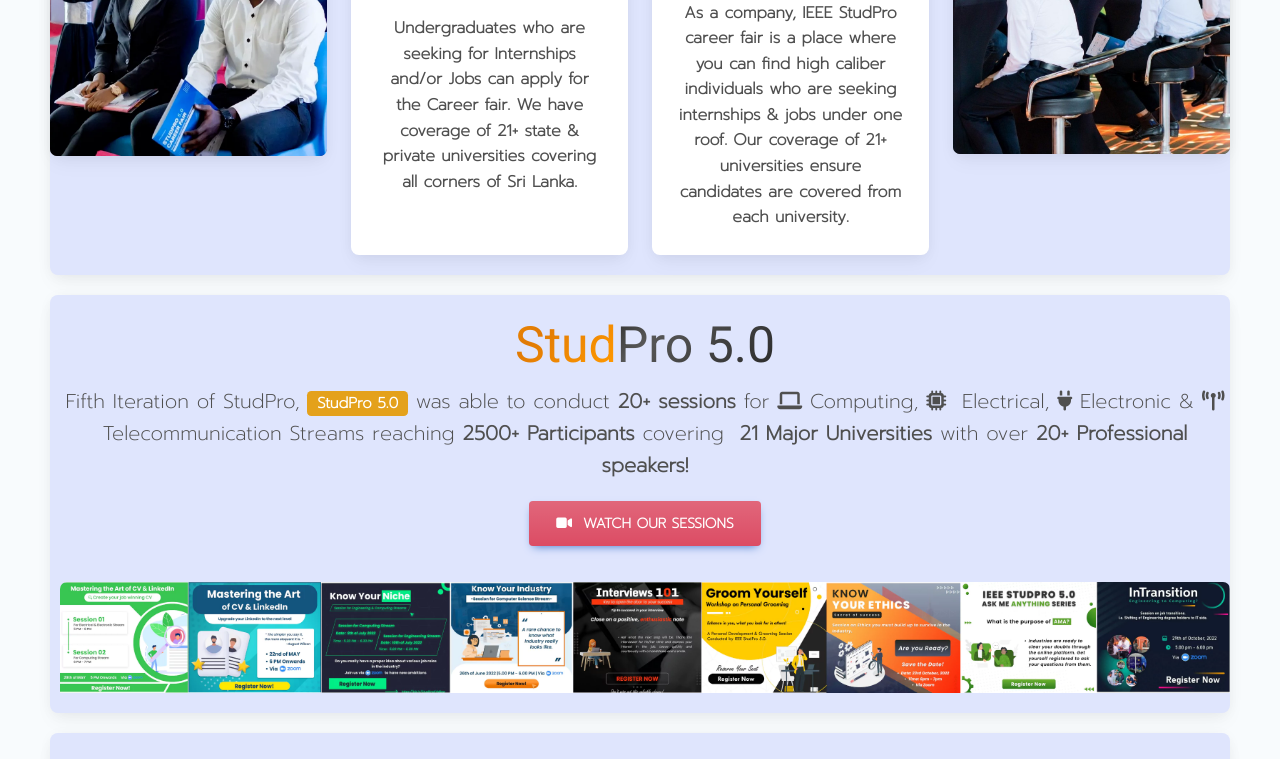
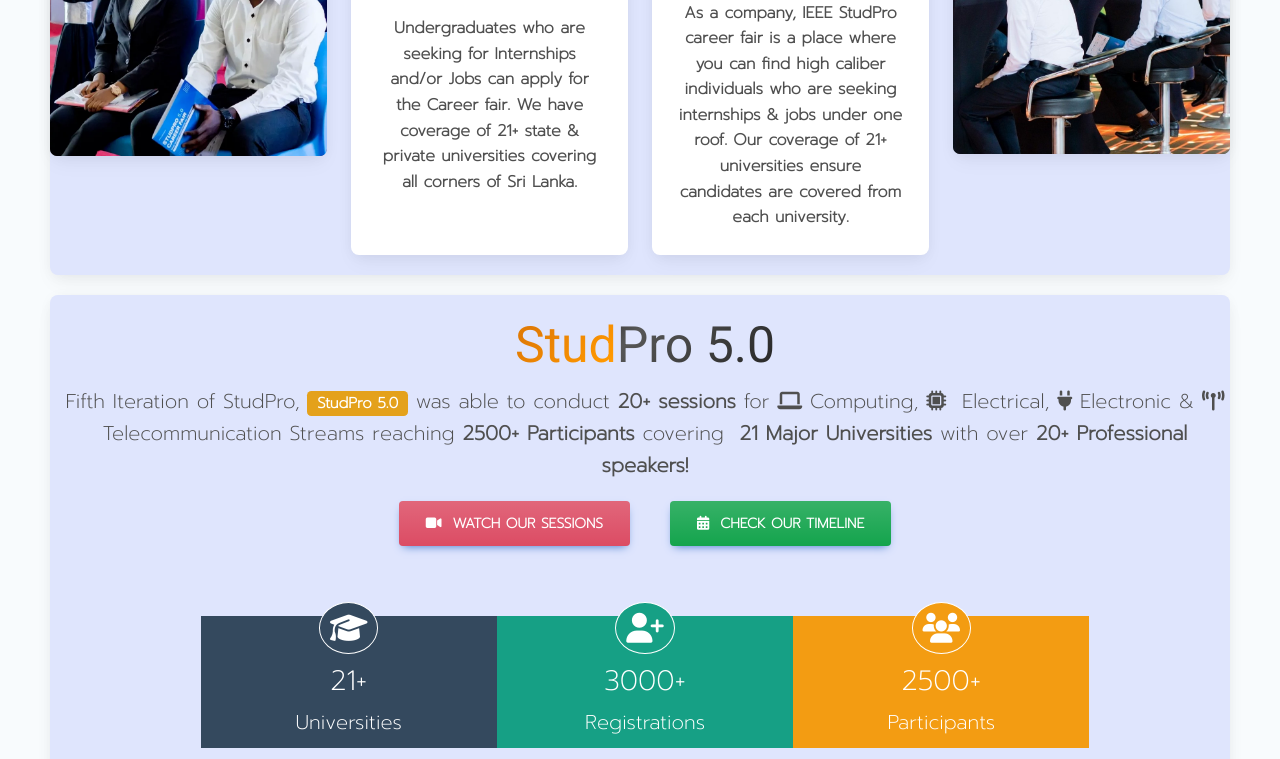
Before and after one commit to SuiCxDe007/studpro-ng, a React (Create React App) app: page / in a window 1280 px wide. Shown: the part 2000-2759 px from the top of the page. Built offline with nearby package versions, Linux system fonts and the light colour scheme; no server answers; the database is empty; a web font is replaced by a local one.

Commit message:
add stats to landing screen

```diff
--- a/src/components/UI/WhatIs/WhatIs-component.js
+++ b/src/components/UI/WhatIs/WhatIs-component.js
@@ -240,9 +240,57 @@
                             <MDBBtn onClick={() => navigate("sessions")} className={'bg-danger bg-gradient'} size='lg'
                                     style={{margin: "20px"}}><MDBIcon fas
                                                                       icon="video"/> &nbsp;
-                                <b>Watch Our Sessions</b></MDBBtn><br/>
+                                <b>Watch Our Sessions</b></MDBBtn>
+                            <MDBBtn onClick={() => navigate("timeline")} className={'bg-success bg-gradient'} size='lg'
+                                    style={{margin: "20px"}}><i className="fas fa-calendar-alt"/> &nbsp;
+                                <b>Check Our Timeline</b></MDBBtn>
+                            <br/>
+                            <div className="main-part">
+                                <div className="cpanel">
+                                    <div className="icon-part">
+                                        <i className="fa fa-graduation-cap" aria-hidden="true"></i><br/>
+                                        <h3>21+</h3>
+                                        <p>Universities</p>
+                                    </div>
+                                </div>
+                                <div className="cpanel cpanel-green">
+                                    <div className="icon-part">
+                                        <i className="fa fa-user-plus" aria-hidden="true"></i><br/>
+                                        <h3>3000+</h3>
+                                        <p>Registrations</p>
+                                    </div>
+                                </div>
+                                <div className="cpanel cpanel-orange">
+                                    <div className="icon-part">
+                                        <i className="fa fa-users" aria-hidden="true"></i><br/>
+                                        <h3>2500+</h3>
+                                        <p>Participants</p>
+                                    </div>
+                                </div>
+                                <div className="cpanel cpanel-blue">
+                                    <div className="icon-part">
+                                        <i className="fa fa-sitemap" aria-hidden="true"></i><br/>
+                                        <h3>4</h3>
+                                        <p>Major Streams</p>
+                                    </div>
+                                </div>
+                                <div className="cpanel cpanel-red">
+                                    <div className="icon-part">
+                                        <i className="fa fa-laptop" aria-hidden="true"></i><br/>
+                                        <h3>12</h3>
+                                        <p>Major Streams</p>
+                                    </div>
+                                </div>
+                                <div className="cpanel cpanel-skyblue">
+                                    <div className="icon-part">
+                                        <i className="fa fa-user" aria-hidden="true"></i><br/>
+                                        <h3>16</h3>
+                                        <p>Speakers</p>
+                                    </div>
+                                </div>
+                            </div>
                         </p>
-                        <MDBCardImage position='top' src={studProProgramImg} alt='...'/>
+                        <MDBCardImage style={{marginTop:"20px"}} position='top' src={studProProgramImg} alt='...'/>
                     </MDBCard>
                 </div>
             </div>
--- a/src/components/UI/WhatIs/WhatIs-styles.css
+++ b/src/components/UI/WhatIs/WhatIs-styles.css
@@ -22,3 +22,103 @@
     font-family: 'Prompt', sans-serif;
     font-size: 20px;
 }
+.main-part{
+    width:80%;
+    margin:0 auto;
+    text-align: center;
+    padding: 0px 5px;
+}
+.cpanel{
+    width:32%;
+    display: inline-block;
+    background-color:#34495E;
+    color:#fff;
+    margin-top: 50px;
+}
+.cpanel:hover{
+    background-color: #0a3762;
+    box-shadow: 0px 2px 20px 2px rgba(0, 4, 26, 0.4);
+}
+.icon-part i{
+    font-size: 30px;
+    padding:10px;
+    border:1px solid #fff;
+    border-radius:50%;
+    margin-top:-25px;
+    margin-bottom: 10px;
+    background-color:#34495E;
+}
+.icon-part p{
+    margin:0px;
+    font-size: 20px;
+    padding-bottom: 10px;
+}
+.card-content-part{
+    background-color: #2F4254;
+    padding: 5px 0px;
+}
+.card-content-part:hover{
+    background-color: #2F4254;
+    padding: 5px 0px;
+}
+.cpanel .card-content-part:hover{
+    background-color: #5a5a5a;
+    cursor: pointer;
+}
+.card-content-part a{
+    color:#fff;
+    text-decoration: none;
+}
+.cpanel-green .icon-part{
+    background-color: #16A085;
+}
+
+.cpanel-green .icon-part:hover{
+    background-color: #107c66;
+}
+
+.cpanel-green .icon-part i{
+    background-color: #16A085;
+}
+
+.cpanel-orange{
+    background-color: #F39C12;
+}
+.cpanel-orange:hover{
+    background-color: #be7d14;
+}
+.cpanel-orange .icon-part i{
+    background-color: #F39C12;
+}
+
+.cpanel-blue .icon-part{
+    background-color: #2980B9;
+}
+.cpanel-blue .icon-part:hover{
+    background-color: #216693;
+}
+.cpanel-blue .icon-part,.cpanel-blue .icon-part i{
+    background-color: #2980B9;
+}
+
+.cpanel-red .icon-part{
+    background-color:#E74C3C;
+}
+.cpanel-red .icon-part:hover{
+    background-color: #933026;
+}
+.cpanel-red .icon-part,.cpanel-red .icon-part i{
+    background-color:#E74C3C;
+}
+
+.cpanel-skyblue .icon-part,.cpanel-skyblue .icon-part i{
+    background-color:#8E44AD;
+}
+
+.cpanel-skyblue .icon-part:hover{
+    background-color: #5e2c73;
+}
+
+.cpanel-skyblue .icon-part{
+    background-color:#8E44AD;
+}
```
